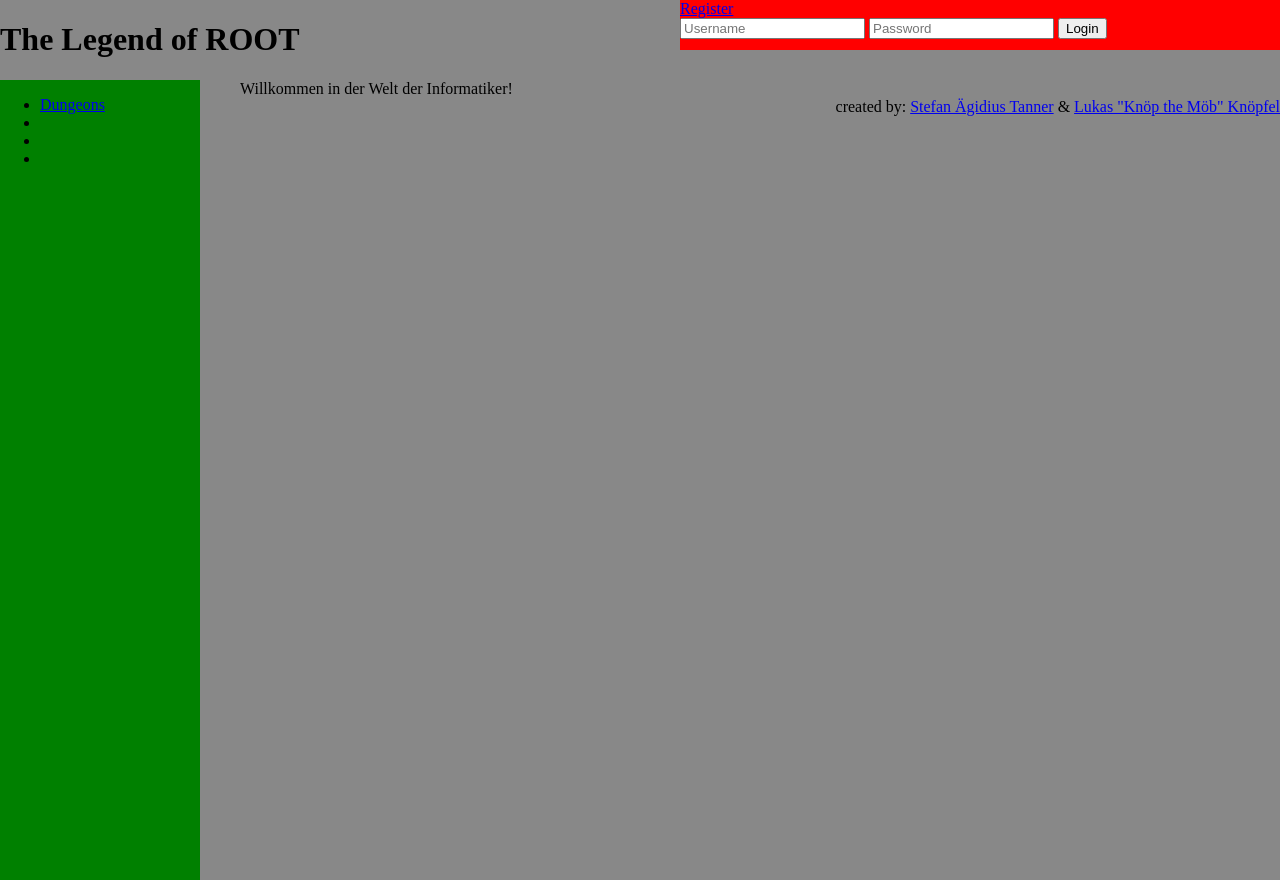
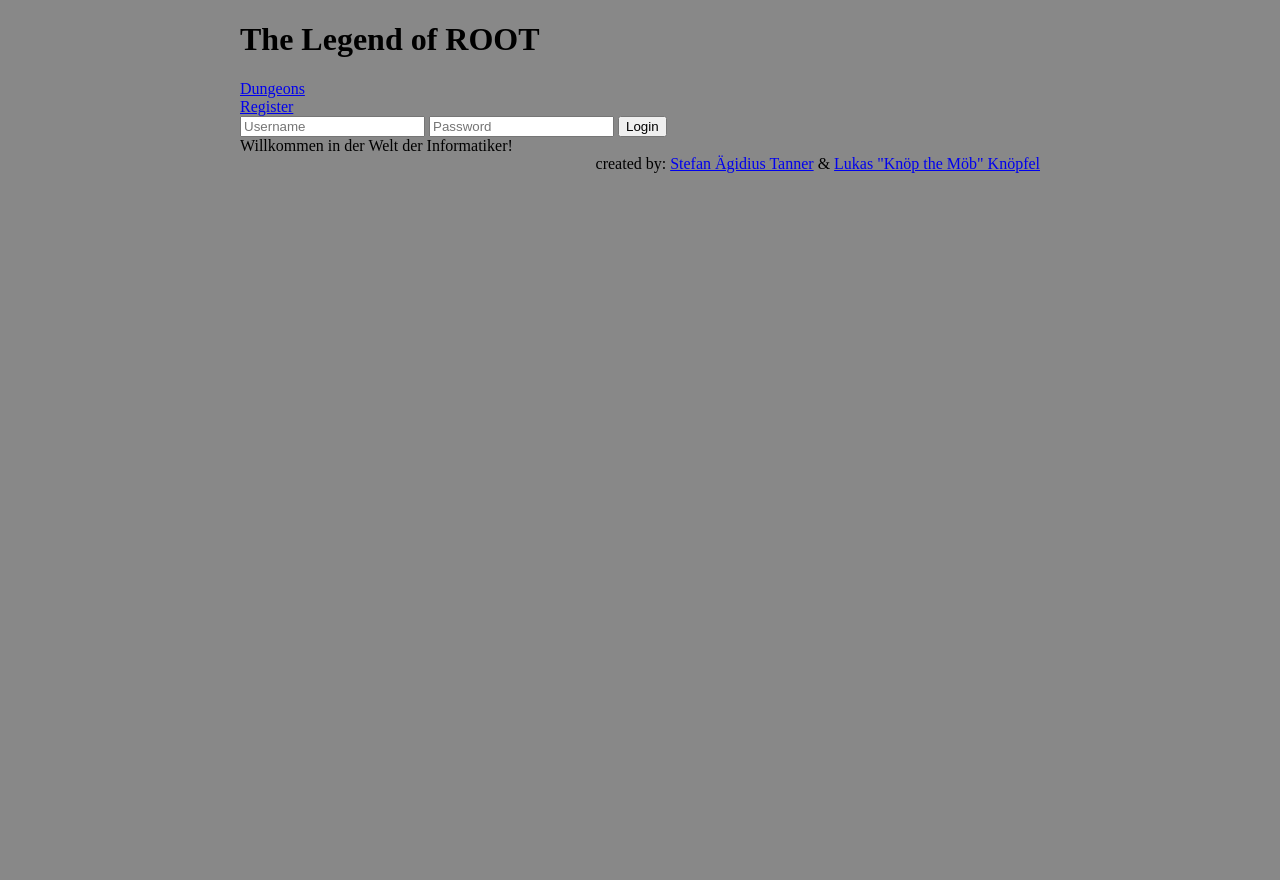
Before and after one commit to shylux/TheLegendOfROOT, a PHP site: page / in a window 1280 px wide. After the commit the page ends 173 px from the top, so only its background shows below. Run offline with PHP 8.4, Linux system fonts and the light colour scheme.

Commit message:
Move css.

```diff
--- a/index.php
+++ b/index.php
@@ -7,47 +7,33 @@
   <meta name="author" content="Stefan Tanner &amp; Lukas Knöpfel">
   <link rel="shortcut icon" type="image/x-icon" href="static/img/favicon.ico">
   <link rel="stylesheet" href="static/css/style.css">
+  <link rel="stylesheet" href="static/css/chat.css">
   <script src="static/js/jquery.js"></script>
   <script src="static/js/js.cookie.js"></script>
   <script src="static/js/helpers.js"></script>
   <script src="static/js/json2.js"></script>
   <script src="static/js/game.js"></script>
 
-  <?php if ( isLoggedIn() && strpos($_SERVER['REQUEST_URI'], 'game') > 0 ): ?>
-	<link rel="stylesheet" type="text/css" href="static/css/chat.css">
+  <?php if ( False && isLoggedIn() && strpos($_SERVER['REQUEST_URI'], 'game') > 0 ): ?>
 	<script src="static/js/jquery-ui/jquery-ui.js"></script>
 	<script src="static/js/chat.js"></script>
   <?php endif; ?>
 
-  <style>
-  #chatPrison {
-		margin-left:200px !important;
-  }
-	html, body {
-		height:auto;
-	}
-  </style>
-
 </head>
 <body>
- <?php if ( isLoggedIn() && strpos($_SERVER['REQUEST_URI'], 'game') > 0 ): ?>
+ <?php if ( False && isLoggedIn() && strpos($_SERVER['REQUEST_URI'], 'game') > 0 ): ?>
 		<?php include("chat/chatstructure.php"); ?>
  <?php endif; ?>
   <header>
     <h1><a href="/">The Legend of ROOT</a></h1>
-    <nav style="width:200px;background-color:green;height:100%;left:0px;position:absolute;">
-	  <ul>
-		<li> <a href="/game">Dungeons</a></li>
+    <nav>
+      <a href="/game">Dungeons</a></li>
 		<?php if ( isLoggedIn() ): ?>
-			<li><a href="/character"><?php echo $_SESSION["user"]->name ?></a></li>
+			<a href="/character"><?php echo $_SESSION["user"]->name ?></a>
 		<?php endif; ?>
-		<li></li>
-		<li></li>
-		<li></li>
-	  </ul>
     </nav>
 
-    <div id="login" style="width:600px;height:50px;background-color:red;right:0px;top:0px;position:absolute;">
+    <div id="login">
       <?php if ( isLoggedIn() ) { ?>
       <span>Loggid in as: <a href="/character"><?=$_SESSION["user"]->name?></a><a href="/logout">Logout</a></span>
       <?php } else { ?>
--- a/static/css/chat.css
+++ b/static/css/chat.css
@@ -1,3 +1,10 @@
+#chatPrison {
+	margin-left:200px !important;
+}
+html, body {
+	height:auto;
+}
+
 #chatTitle {
 	float:left;
 	width:70px;
--- a/static/css/style.css
+++ b/static/css/style.css
@@ -5,8 +5,8 @@ html, body {
   width: 100%; }
 
 body {
-
-}
+  width: 800px;
+  margin: 0 auto; }
 
 h1 a {
   color: black;
@@ -22,11 +22,6 @@ h1 a {
   #register input[type="submit"] {
     clear: left;
     margin-left: 150px; }
-
-#content {
-  width: 800px;
-  margin: 0 auto;
-}
 
 footer #authors {
   float: right; }
```
